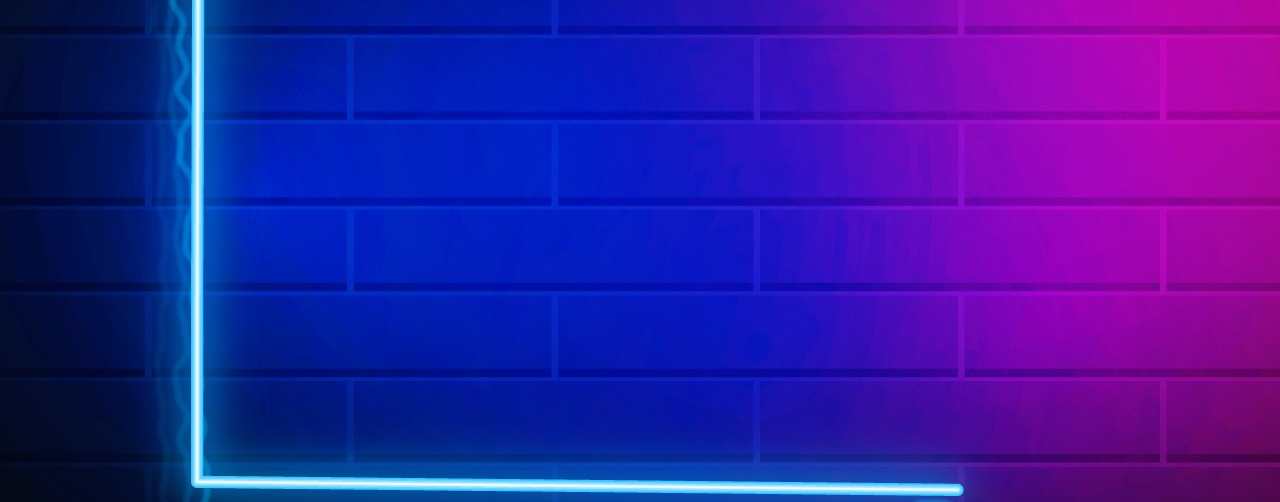
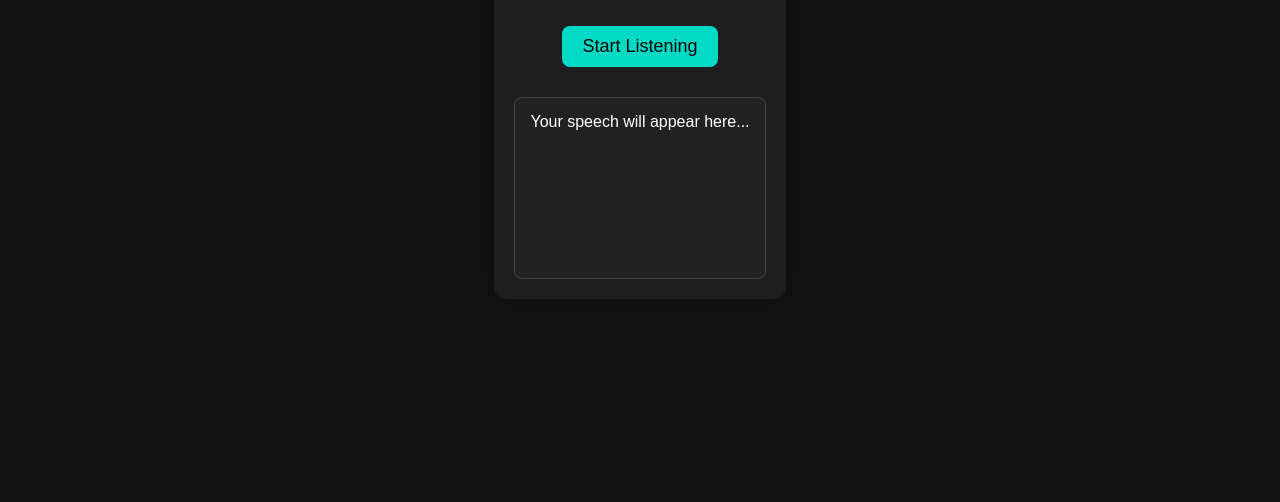
Before and after one commit to prad0103/Audio-Text-Converter, a plain HTML site: page index.html in a window 1280 px wide. Shown: the part 298-800 px from the top of the page. Drawn offline with Linux system fonts and the light colour scheme.

Commit message:
Update style.css

```diff
--- a/style.css
+++ b/style.css
@@ -1,16 +1,40 @@
-h1 {
-    font-family: 'Tilt Prism', cursive;
-    color:white;
+body {
+  font-family: sans-serif;
+  display: flex;
+  justify-content: center;
+  align-items: center;
+  height: 100vh;
+  margin: 0;
+  background: #121212;
+  color: white;
 }
-button{
-    font-family: 'Source Code Pro', monospace;
-    color:white;
-    background-color: rgb(82, 3, 3);
+
+.container {
+  text-align: center;
+  max-width: 600px;
+  padding: 20px;
+  border-radius: 12px;
+  background: #1e1e1e;
+  box-shadow: 0 0 20px rgba(0,0,0,0.3);
 }
-body{
 
-    background-image:url("textimage.jpg")
+button {
+  padding: 10px 20px;
+  margin: 20px 0;
+  font-size: 18px;
+  background: #03dac5;
+  color: #000;
+  border: none;
+  border-radius: 8px;
+  cursor: pointer;
 }
-.textarea{
-    background: url("textimage.jpg");
+
+#output {
+  border: 1px solid #444;
+  background: #222;
+  padding: 15px;
+  min-height: 150px;
+  border-radius: 8px;
+  margin-top: 10px;
+  text-align: left;
 }
```
